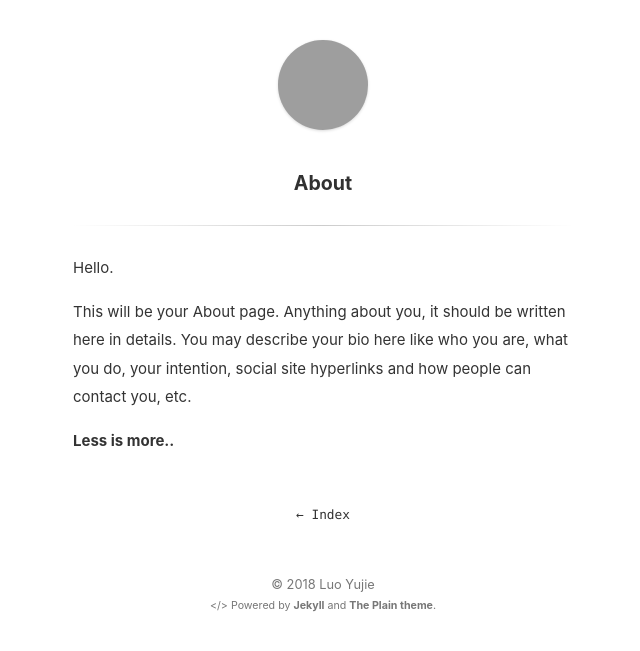
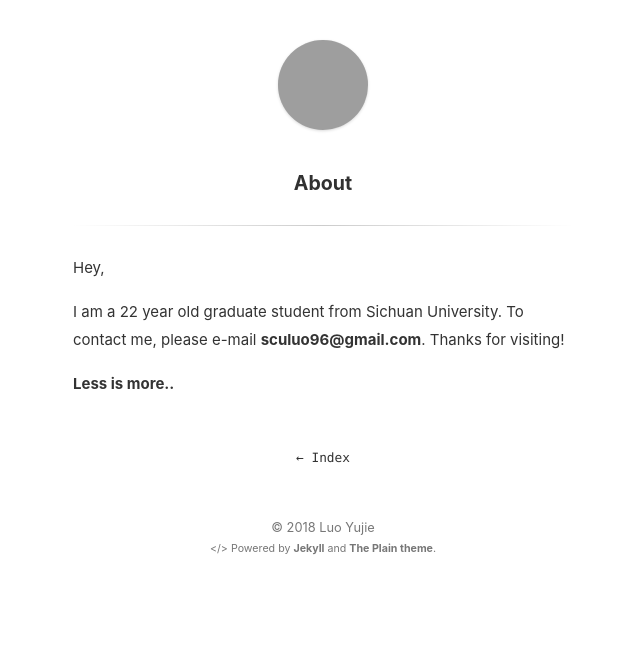
Before and after one commit to luome/luome.github.io, a Jekyll site: the page built from about.md, in a window 1280 px wide, cut to the strip 0-651 px from the top of the page. Shown: the whole strip, without its empty margins (317-957 px from the left). Built offline with Jekyll 4.4.1, drawn with Linux system fonts in a browser that asks for light colours; grey boxes are pictures that could not be loaded.

```diff
--- a/about.md
+++ b/about.md
@@ -3,8 +3,11 @@ layout: page
 title: About
 ---
 
-Hello.
+Hey,
 
-This will be your About page. Anything about you, it should be written here in details. You may describe your bio here like who you are, what you do, your intention, social site hyperlinks and how people can contact you, etc.
+
+I am a 22 year old graduate student from Sichuan University.
+To contact me, please e-mail **sculuo96@gmail.com**.
+Thanks for visiting!
 
 **Less is more..**
```
Also changed, not shown: _posts/2018-10-1-test.md (deleted, +0 -7 lines), _posts/2018-10-1-在github pages上建了一个博客.md (added, +14 -0 lines).
